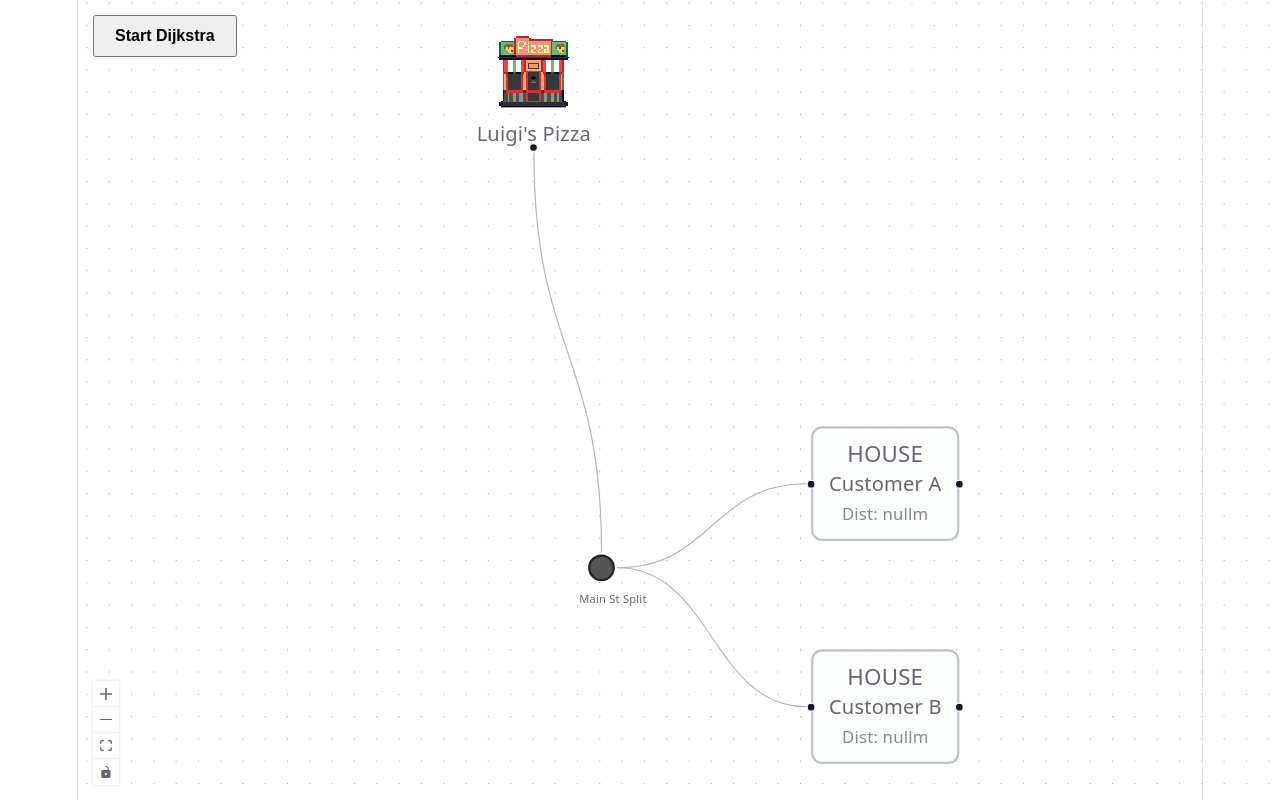
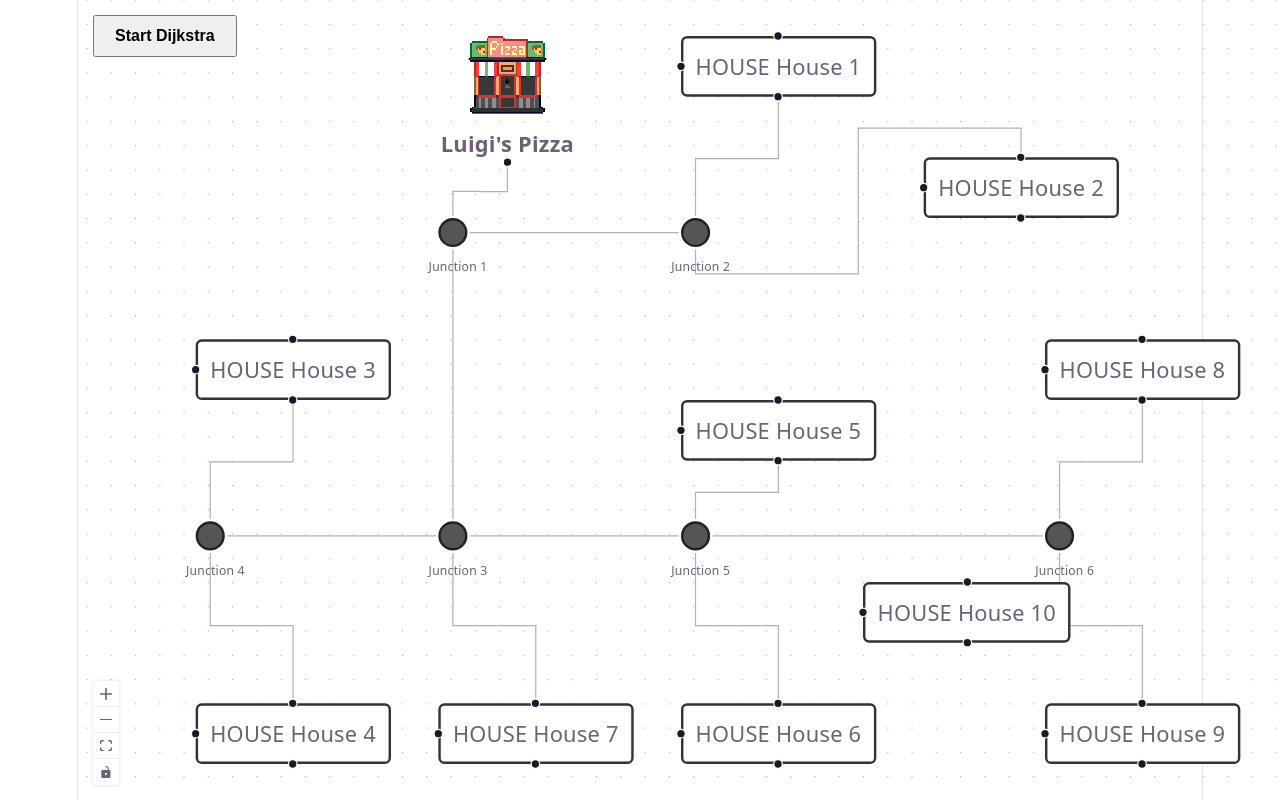
Before and after one commit to JosephMcLean118/dijkstras-delivery, a React (Vite) app in the folder visuals/: page / in a window 1280 px wide. Shown: the top 800 px of the page. Built offline with nearby package versions, Linux system fonts and the light colour scheme.

Commit message:
Updated map, added further algorithm behaviour

```diff
--- a/visuals/src/components/nodes/boardscene.jsx
+++ b/visuals/src/components/nodes/boardscene.jsx
@@ -1,3 +1,4 @@
+import { useState } from 'react';
 import { useNodesState, useEdgesState, ReactFlow, Background, Controls, Panel } from '@xyflow/react';
 import '@xyflow/react/dist/style.css';
 
@@ -5,50 +6,197 @@ import PizzaPlaceNode from './pizzaplacenode';
 import HouseNode from './housenode';
 import JunctionNode from './junctionnode';
 
-// 1. Map your custom node types
 const nodeTypes = {
   pizza: PizzaPlaceNode,
   house: HouseNode,
   junction: JunctionNode,
 };
 
-// 2. Setup initial nodes with 'distance: null' so the UI knows to hide the distance label
+// 1. Expanded Map: We've added a second junction and a third house
 const initialNodes = [
-  { id: 'start', type: 'pizza', position: { x: 200, y: -300 }, data: { label: "Luigi's Pizza", distance: null } },
-  { id: 'j1', type: 'junction', position: { x: 300, y: 165 }, data: { label: 'Main St Split', distance: null } },
-  { id: 'h1', type: 'house', position: { x: 500, y: 50 }, data: { label: 'Customer A', distance: null } },
-  { id: 'h2', type: 'house', position: { x: 500, y: 250 }, data: { label: 'Customer B', distance: null } }
+  // THE START
+  { id: 'start', type: 'pizza', position: { x: 400, y: 0 }, data: { label: "Luigi's Pizza", distance: null } },
+
+  // FIRST JUNCTION
+  { id: 'j1', type: 'junction', position: { x: 400, y: 150 }, data: { label: 'Junction 1', distance: null } },
+
+  // RIGHT BRANCH (From J1)
+  { id: 'j2', type: 'junction', position: { x: 600, y: 150 }, data: { label: 'Junction 2', distance: null } },
+  { id: 'h1', type: 'house', position: { x: 600, y: 0 }, data: { label: 'House 1', distance: null } },    // Above j2
+  { id: 'h2', type: 'house', position: { x: 800, y: 100 }, data: { label: 'House 2', distance: null } },  // Below j2
+
+  // DOWN BRANCH (From J1)
+  { id: 'j3', type: 'junction', position: { x: 400, y: 400 }, data: { label: 'Junction 3', distance: null } },
+  { id: 'h7', type: 'house', position: { x: 400, y: 550 }, data: { label: 'House 7', distance: null } },  // Below j3
+
+  // LEFT BRANCH (From J3)
+  { id: 'j4', type: 'junction', position: { x: 200, y: 400 }, data: { label: 'Junction 4', distance: null } },
+  { id: 'h3', type: 'house', position: { x: 200, y: 250 }, data: { label: 'House 3', distance: null } },  // Above j4
+  { id: 'h4', type: 'house', position: { x: 200, y: 550 }, data: { label: 'House 4', distance: null } },  // Below j4
+
+  // RIGHT BRANCH (From J3)
+  { id: 'j5', type: 'junction', position: { x: 600, y: 400 }, data: { label: 'Junction 5', distance: null } },
+  { id: 'h5', type: 'house', position: { x: 600, y: 300 }, data: { label: 'House 5', distance: null } },  // Above j5
+  { id: 'h6', type: 'house', position: { x: 600, y: 550 }, data: { label: 'House 6', distance: null } },  // Below j5
+
+  // FAR RIGHT BRANCH (From J5)
+  { id: 'j6', type: 'junction', position: { x: 900, y: 400 }, data: { label: 'Junction 6', distance: null } },
+  { id: 'h8', type: 'house', position: { x: 900, y: 250 }, data: { label: 'House 8', distance: null } },  // Above j6
+  { id: 'h9', type: 'house', position: { x: 900, y: 550 }, data: { label: 'House 9', distance: null } },  // Below j6
+  { id: 'h10', type: 'house', position: { x: 750, y: 450 }, data: { label: 'House 10', distance: null } } // Left of j6
 ];
 
-// 3. Setup initial edges with hidden 'weight' data instead of visible labels
 const initialEdges = [
-  { id: 'road1', source: 'start', target: 'j1', data: { weight: 2 } },
-  { id: 'road2', source: 'j1', target: 'h1', data: { weight: 3 } },
-  { id: 'road3', source: 'j1', target: 'h2', data: { weight: 4 } }
+  // From Pizza Place
+  { id: 'e-start-j1', source: 'start', sourceHandle: 'bottom', target: 'j1', targetHandle: 'top', type: 'step', data: { weight: 2 } },
+
+  // From Junction 1
+  { id: 'e-j1-j2', source: 'j1', sourceHandle: 'right', target: 'j2', targetHandle: 'left', type: 'step', data: { weight: 4 } },
+  { id: 'e-j1-j3', source: 'j1', sourceHandle: 'bottom', target: 'j3', targetHandle: 'top', type: 'step', data: { weight: 5 } },
+
+  // From Junction 2
+  { id: 'e-j2-h1', source: 'j2', sourceHandle: 'top', target: 'h1', targetHandle: 'bottom', type: 'step', data: { weight: 1 } },
+  { id: 'e-j2-h2', source: 'j2', sourceHandle: 'bottom', target: 'h2', targetHandle: 'top', type: 'step', data: { weight: 3 } },
+
+  // From Junction 3
+  { id: 'e-j3-j4', source: 'j3', sourceHandle: 'left', target: 'j4', targetHandle: 'right', type: 'step', data: { weight: 6 } },
+  { id: 'e-j3-j5', source: 'j3', sourceHandle: 'right', target: 'j5', targetHandle: 'left', type: 'step', data: { weight: 2 } },
+  { id: 'e-j3-h7', source: 'j3', sourceHandle: 'bottom', target: 'h7', targetHandle: 'top', type: 'step', data: { weight: 4 } },
+
+  // From Junction 4
+  { id: 'e-j4-h3', source: 'j4', sourceHandle: 'top', target: 'h3', targetHandle: 'bottom', type: 'step', data: { weight: 2 } },
+  { id: 'e-j4-h4', source: 'j4', sourceHandle: 'bottom', target: 'h4', targetHandle: 'top', type: 'step', data: { weight: 3 } },
+
+  // From Junction 5
+  { id: 'e-j5-h5', source: 'j5', sourceHandle: 'top', target: 'h5', targetHandle: 'bottom', type: 'step', data: { weight: 1 } },
+  { id: 'e-j5-h6', source: 'j5', sourceHandle: 'bottom', target: 'h6', targetHandle: 'top', type: 'step', data: { weight: 5 } },
+  { id: 'e-j5-j6', source: 'j5', sourceHandle: 'right', target: 'j6', targetHandle: 'left', type: 'step', data: { weight: 7 } },
+
+  // From Junction 6
+  { id: 'e-j6-h8', source: 'j6', sourceHandle: 'top', target: 'h8', targetHandle: 'bottom', type: 'step', data: { weight: 2 } },
+  { id: 'e-j6-h9', source: 'j6', sourceHandle: 'bottom', target: 'h9', targetHandle: 'top', type: 'step', data: { weight: 4 } },
+  // For House 10 (Left of J6), we use the left handle of J6 and the right handle of H10
+  { id: 'e-j6-h10', source: 'j6', sourceHandle: 'left', target: 'h10', targetHandle: 'right', type: 'step', data: { weight: 3 } }
 ];
 
 export default function BoardScene() {
-  // 4. State hooks (now including setNodes and setEdges)
   const [nodes, setNodes, onNodesChange] = useNodesState(initialNodes);
   const [edges, setEdges, onEdgesChange] = useEdgesState(initialEdges);
 
-  const runAlgorithmStep = () => {
-    // Reveal edge weights by grabbing the hidden data.weight and pushing it to the visible label
-    setEdges((currentEdges) =>
-      currentEdges.map((edge) => {
-        return { ...edge, label: `${edge.data.weight} mins` };
-      })
-    );
+  // 3. Algorithm State: This tracks Dijkstra's "brain" between button clicks
+  const [algoState, setAlgoState] = useState({
+    started: false,
+    finished: false,
+    distances: {},
+    unvisited: [],
+    visited: [],
+    currentVisitingName: ""
+  });
 
-    // Set the starting node distance to 0, and all others to Infinity
-    setNodes((currentNodes) =>
-      currentNodes.map((node) => {
-        if (node.id === 'start') {
-          return { ...node, data: { ...node.data, distance: 0 } };
+  const runNextStep = () => {
+    // STEP A: Initialization (Click 1)
+    if (!algoState.started) {
+      const initDistances = {};
+      initialNodes.forEach(n => {
+        initDistances[n.id] = n.id === 'start' ? 0 : Infinity;
+      });
+
+      setAlgoState({
+        started: true,
+        finished: false,
+        distances: initDistances,
+        unvisited: initialNodes.map(n => n.id),
+        visited: [],
+        currentVisitingName: "Initializing..."
+      });
+
+      // Show edge weights and initial node distances
+      setEdges(eds => eds.map(e => ({ ...e, label: `${e.data.weight} mins` })));
+      setNodes(nds => nds.map(n => ({
+        ...n,
+        data: { ...n.data, distance: n.id === 'start' ? 0 : '∞' }
+      })));
+      return;
+    }
+
+    // STEP B: Run Algorithm Iteration
+    let { distances, unvisited, visited } = algoState;
+
+    // Find the unvisited node with the smallest distance
+    let nextNodeId = null;
+    let minDistance = Infinity;
+
+    unvisited.forEach(id => {
+      if (distances[id] < minDistance) {
+        minDistance = distances[id];
+        nextNodeId = id;
+      }
+    });
+
+    // If no reachable nodes are left, the algorithm is done
+    if (!nextNodeId || minDistance === Infinity) {
+      setAlgoState(prev => ({ ...prev, finished: true, currentVisitingName: "Finished!" }));
+
+      // Clear the highlighted border when finished
+      setNodes(nds => nds.map(n => ({ ...n, style: { ...n.style, boxShadow: 'none', border: '2px solid #555' } })));
+      return;
+    }
+
+    // Evaluate all outgoing roads from the node we are currently visiting
+    const newDistances = { ...distances };
+    const connectedEdges = edges.filter(e => e.source === nextNodeId);
+
+    connectedEdges.forEach(edge => {
+      const neighborId = edge.target;
+      if (unvisited.includes(neighborId)) {
+        // Calculate new distance: current node's distance + road weight
+        const newDist = newDistances[nextNodeId] + edge.data.weight;
+
+        // If it's faster than the previously known route, update it
+        if (newDist < newDistances[neighborId]) {
+          newDistances[neighborId] = newDist;
         }
-        return { ...node, data: { ...node.data, distance: '∞' } };
-      })
-    );
+      }
+    });
+
+    // Mark the current node as visited
+    const newUnvisited = unvisited.filter(id => id !== nextNodeId);
+    const newVisited = [...visited, nextNodeId];
+
+    // Get the name of the node for our UI Banner
+    const visitingNodeObj = nodes.find(n => n.id === nextNodeId);
+
+    // Save the new mathematical state
+    setAlgoState({
+      started: true,
+      finished: newUnvisited.length === 0,
+      distances: newDistances,
+      unvisited: newUnvisited,
+      visited: newVisited,
+      currentVisitingName: visitingNodeObj.data.label
+    });
+
+    // Update the visual map
+    setNodes(nds => nds.map(n => {
+      const isCurrent = n.id === nextNodeId;
+      const isVisited = newVisited.includes(n.id);
+
+      let displayDist = newDistances[n.id];
+      if (displayDist === Infinity) displayDist = '∞';
+
+      return {
+        ...n,
+        data: { ...n.data, distance: displayDist },
+        // Add a glowing pink border to the node currently being processed
+        style: {
+          ...n.style,
+          border: isCurrent ? '3px solid #ff0072' : isVisited ? '2px solid #555' : '2px solid #ddd',
+          boxShadow: isCurrent ? '0 0 15px #ff0072' : 'none',
+          borderRadius: '5px',
+          transition: 'all 0.3s ease'
+        }
+      };
+    }));
   };
 
   return (
@@ -64,13 +212,37 @@ export default function BoardScene() {
         <Background />
         <Controls />
 
-        {/* 5. Add the UI Panel to trigger the algorithm */}
+        {/* 4. Top Banner: Shows the Currently Visiting Node */}
+        {algoState.started && (
+          <Panel position="top-center">
+            <div style={{
+              background: algoState.finished ? '#228B22' : '#333',
+              color: 'white',
+              padding: '10px 20px',
+              borderRadius: '8px',
+              fontSize: '18px',
+              fontWeight: 'bold',
+              boxShadow: '0 4px 6px rgba(0,0,0,0.1)'
+            }}>
+              {algoState.finished ? "Algorithm Complete!" : `Currently Visiting: ${algoState.currentVisitingName}`}
+            </div>
+          </Panel>
+        )}
+
+        {/* 5. Next Step Button */}
         <Panel position="top-left">
           <button
-            onClick={runAlgorithmStep}
-            style={{ padding: '10px 20px', fontSize: '16px', cursor: 'pointer', fontWeight: 'bold' }}
+            onClick={runNextStep}
+            disabled={algoState.finished}
+            style={{
+              padding: '10px 20px',
+              fontSize: '16px',
+              cursor: algoState.finished ? 'not-allowed' : 'pointer',
+              fontWeight: 'bold',
+              opacity: algoState.finished ? 0.5 : 1
+            }}
           >
-            Start Dijkstra
+            {algoState.started ? 'Next Step' : 'Start Dijkstra'}
           </button>
         </Panel>
       </ReactFlow>
--- a/visuals/src/components/nodes/housenode.jsx
+++ b/visuals/src/components/nodes/housenode.jsx
@@ -1,24 +1,19 @@
 import { Handle, Position } from '@xyflow/react';
 
 export default function HouseNode({ data }) {
-  const isTarget = data.isTarget;
   return (
-    <div style={{
-      padding: '10px 14px',
-      borderRadius: '10px',
-      background: isTarget ? '#e8f8f5' : '#fdfefe',
-      border: `2px solid ${isTarget ? '#27ae60' : '#bdc3c7'}`,
-      textAlign: 'center'
-    }}>
-      <div style={{ fontSize: '20px' }}>HOUSE</div>
-      <div>{data.label}</div>
-      {data.distance !== undefined && (
-        <small style={{ color: '#7f8c8d' }}>
-          Dist: {data.distance === Infinity ? '∞' : `${data.distance}m`}
-        </small>
+    <div style={{ padding: '10px', border: '2px solid #333', background: '#fff', borderRadius: '5px' }}>
+      <div>HOUSE {data.label}</div>
+      {data.distance !== null && (
+        <div style={{ marginTop: '5px', fontSize: '12px', color: 'blue' }}>
+          Distance: {data.distance}
+        </div>
       )}
-      <Handle type="target" position={Position.Left} />
-      <Handle type="source" position={Position.Right} />
+
+      {/* Give the house multiple target sockets */}
+      <Handle type="target" position={Position.Left} id="left" />
+      <Handle type="target" position={Position.Top} id="top" />
+      <Handle type="target" position={Position.Bottom} id="bottom" />
     </div>
   );
 }
--- a/visuals/src/components/nodes/junctionnode.jsx
+++ b/visuals/src/components/nodes/junctionnode.jsx
@@ -6,15 +6,21 @@ export default function JunctionNode({ data }) {
       width: '20px',
       height: '20px',
       backgroundColor: '#555',
-      borderRadius: '50%', // Makes it a circle
+      borderRadius: '50%',
       border: '2px solid #222',
       position: 'relative'
     }}>
-      {/* Handles on all sides. opacity: 0 hides the dot but keeps it functional */}
+      {/* TARGETS: Allow roads to ENTER the junction from any side */}
       <Handle type="target" position={Position.Top} id="top" style={{ opacity: 0 }} />
+      <Handle type="target" position={Position.Bottom} id="bottom" style={{ opacity: 0 }} />
+      <Handle type="target" position={Position.Left} id="left" style={{ opacity: 0 }} />
+      <Handle type="target" position={Position.Right} id="right" style={{ opacity: 0 }} />
+
+      {/* SOURCES: Allow roads to EXIT the junction from any side */}
+      <Handle type="source" position={Position.Top} id="top" style={{ opacity: 0 }} />
+      <Handle type="source" position={Position.Bottom} id="bottom" style={{ opacity: 0 }} />
+      <Handle type="source" position={Position.Left} id="left" style={{ opacity: 0 }} />
       <Handle type="source" position={Position.Right} id="right" style={{ opacity: 0 }} />
-      <Handle type="source" position={Position.Left} id="left" style={{ opacity: 0 }} />
-      <Handle type="source" position={Position.Bottom} id="bottom" style={{ opacity: 0 }} />
 
       <div style={{ position: 'absolute', top: '25px', left: '-10px', fontSize: '10px', whiteSpace: 'nowrap' }}>
         {data.label}
--- a/visuals/src/components/nodes/pizzaplacenode.jsx
+++ b/visuals/src/components/nodes/pizzaplacenode.jsx
@@ -1,17 +1,9 @@
 import { Handle, Position } from '@xyflow/react';
 import PizzaShop from '../artwork/PizzaShop.png';
+
 export default function PizzaNode({ data }) {
   return (
-/*     <div style={{
-      padding: '12px 16px',
-      borderRadius: '12px',
-      background: '#ffefd5',
-      border: '3px solid #e74c3c',
-      textAlign: 'center',
-      fontWeight: 'bold',
-      boxShadow: '0 4px 6px rgba(0,0,0,0.1)'
-    }}> */
-    <div>
+    <div style={{ textAlign: 'center', position: 'relative' }}>
       <img
         src={PizzaShop}
         alt="Pizza Shop"
@@ -22,8 +14,21 @@ export default function PizzaNode({ data }) {
           marginBottom: '4px'
         }}
       />
-      <div>{data.label || 'Pizza Shop'}</div>
-      <Handle type="source" position={Position.Bottom} />
+
+      {/* Node Label */}
+      <div style={{ fontWeight: 'bold', background: 'rgba(255,255,255,0.7)', borderRadius: '4px', padding: '2px' }}>
+        {data.label || 'Pizza Shop'}
+      </div>
+
+      {/* Algorithm Distance Display */}
+      {data.distance !== null && data.distance !== undefined && (
+        <div style={{ marginTop: '4px', fontSize: '12px', color: '#d35400', fontWeight: 'bold' }}>
+          Dist: {data.distance}
+        </div>
+      )}
+
+      {/* Target handle must have id="bottom" to match your initialEdges array */}
+      <Handle type="source" position={Position.Bottom} id="bottom" />
     </div>
   );
 }
```
